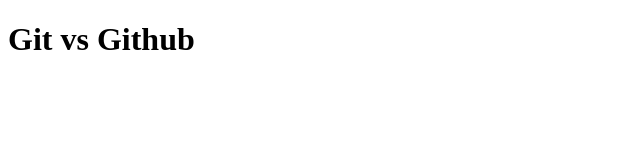
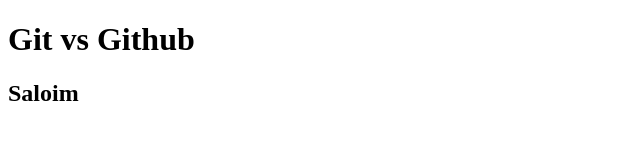
Before and after one commit to AbduboriyMirzayev/simple-test, a plain HTML site: page index.html in a window 1280 px wide. Shown: the whole page, without its empty margins (0-640 px from the left). Drawn offline with Linux system fonts and the light colour scheme.

Commit message:
add second title

```diff
--- a/index.html
+++ b/index.html
@@ -7,5 +7,6 @@
   </head>
   <body>
     <h1>Git vs Github</h1>
+    <h2>Saloim</h2>
   </body>
 </html>
```
